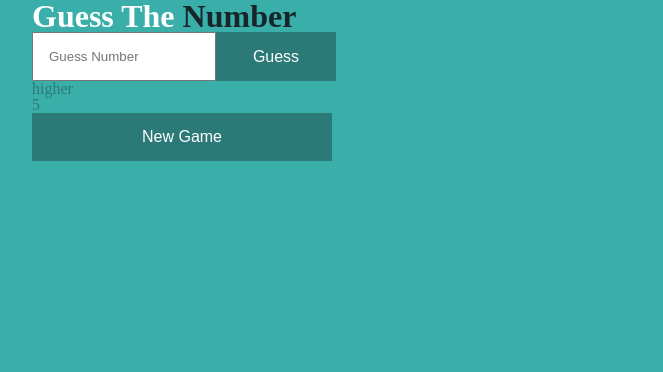
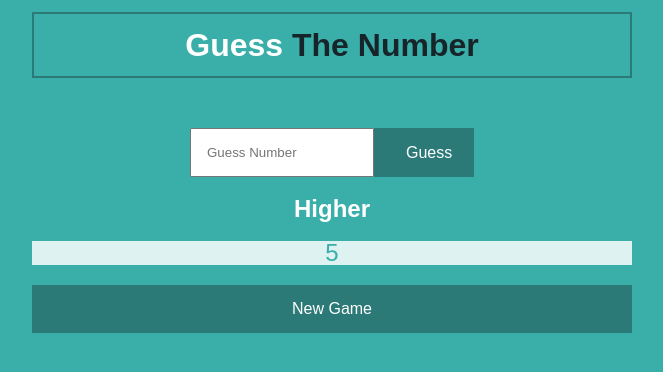
Before and after one commit to JKaram/number-guesser, a React (Create React App) app: page / in a window 1280 px wide. Both pictures are taken after typing "5" into the empty fields and a click on the button "Guess". Shown: the top 372 px of the page, without its empty margins (308-971 px from the left). Built offline with nearby package versions, Linux system fonts and the light colour scheme; the HTML template or start-up script is replaced by a standard one.

Commit message:
add styles

```diff
--- a/src/App.js
+++ b/src/App.js
@@ -3,6 +3,9 @@ import "./App.scss";
 
 import Input from "./components/input";
 import Button from "./components/button";
+import Status from "./components/status";
+import Guess from "./components/guess";
+
 import { generateNumber, checkGuess } from "./helpers";
 
 function App() {
@@ -18,7 +21,9 @@ function App() {
 
   return (
     <body>
-      <h1>Guess The <span>Number</span></h1>
+      <h1>
+        Guess<span> The Number</span>
+      </h1>
       <Input
         checkGuess={checkGuess}
         setStatus={setStatus}
@@ -26,13 +31,13 @@ function App() {
         guesses={guesses}
         setGuesses={setGuesses}
       />
-      {status}
+      <Status status={status} />
       <ul>
         {guesses.map(guess => {
-          return <li>{guess}</li>;
+          return <Guess>{guess}</Guess>;
         })}
       </ul>
-      <Button onClick={newGame}>New Game</Button>
+      <Button className="newgame" onClick={newGame}>New Game</Button>
     </body>
   );
 }
--- a/src/App.scss
+++ b/src/App.scss
@@ -4,7 +4,7 @@
 body {
   @include centerer(600px);
 
-
+  font-family: arial;
   background-color: $third-color;
   color: $secondary-color;
 }
@@ -13,8 +13,29 @@ h1 {
   color: $text-color;
   font-weight: bold;
   font-size: 2rem;
+  text-align: center;
+  margin-top: 2%;
+  margin-bottom: 50px;
+
+  border: 2px solid $secondary-color;
+  padding: 15px 10px;
 
   span {
     color: $primary-color;
   }
 }
+
+
+ul {
+  display: flex;
+  justify-content: center;
+  margin: 20px 0 20px;
+  background-color: $fourth-color;
+  flex-wrap: wrap;
+  max-width: 600px;
+  width:100%;
+}
+
+button {
+
+}
--- /dev/null
+++ b/src/components/guess.js
@@ -0,0 +1,6 @@
+import React from "react";
+import '../styles/guess.scss'
+
+export default function Guess({ children }) {
+  return <li>&nbsp;{children}&nbsp;</li>;
+};
--- a/src/components/status.js
+++ b/src/components/status.js
@@ -0,0 +1,6 @@
+import React from "react";
+import '../styles/status.scss'
+
+export default function Status({ status }) {
+  return <div className="message">{status}</div>;
+};
--- a/src/helpers.js
+++ b/src/helpers.js
@@ -4,7 +4,7 @@ const generateNumber = () => {
 };
 
 const checkGuess = (guess, answer) => {
-  return guess === answer ? "winner" : guess > answer ? "lower" : "higher";
+  return guess === answer ? "Winner" : guess > answer ? "Lower" : "Higher";
 };
 
 export { generateNumber, checkGuess };
--- a/src/styles/button.scss
+++ b/src/styles/button.scss
@@ -1,15 +1,16 @@
 @import './variables';
 
 button {
-    @include centerer(300px);
     background-color: $secondary-color;
     border: none;
     color: white;
     padding: 15px 32px;
     text-align: center;
     text-decoration: none;
-    display: inline-block;
     font-size: 16px;
+    width: 100%;
+    margin: 0 auto;
+
 
     cursor: pointer;
 
--- /dev/null
+++ b/src/styles/guess.scss
@@ -0,0 +1,6 @@
+@import './variables';
+
+li {
+    font-size: 24px;
+    color: $third-color;
+}
--- a/src/styles/input.scss
+++ b/src/styles/input.scss
@@ -1,5 +1,8 @@
 form {
     display: flex;
+    justify-content: center;
+
+    margin: 20px 0;
 }
 
 input {
@@ -9,5 +12,5 @@ input {
 
 .btn {
     margin: 0;
-    width: 20%;
+    width: 100px;
 }
--- /dev/null
+++ b/src/styles/status.scss
@@ -0,0 +1,9 @@
+@import './variables.scss';
+
+.message {
+    margin: 10px auto;
+    width: fit-content;
+    font-size: 24px;
+    font-weight: 800;
+    color: $text-color;
+}
```
